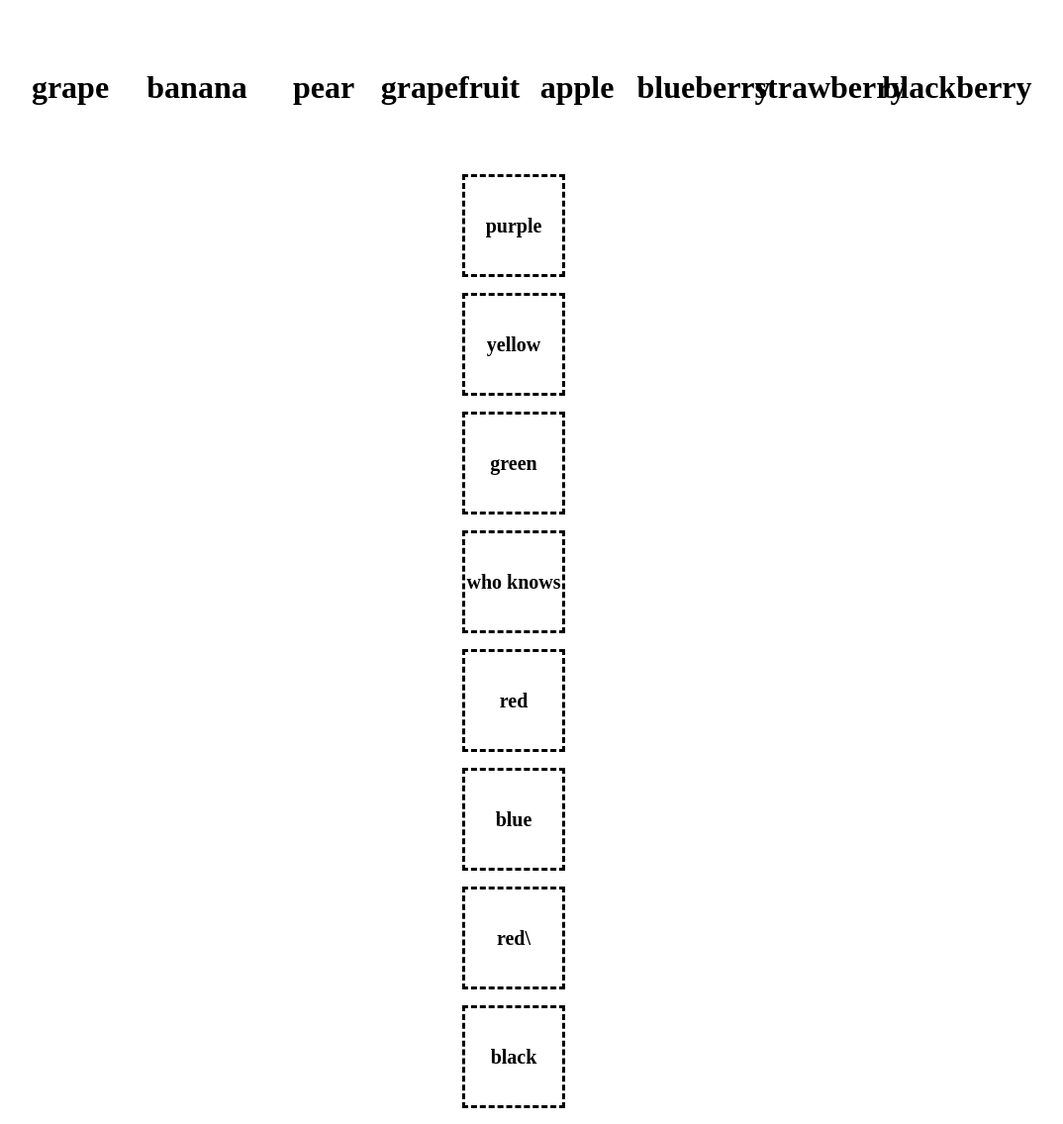
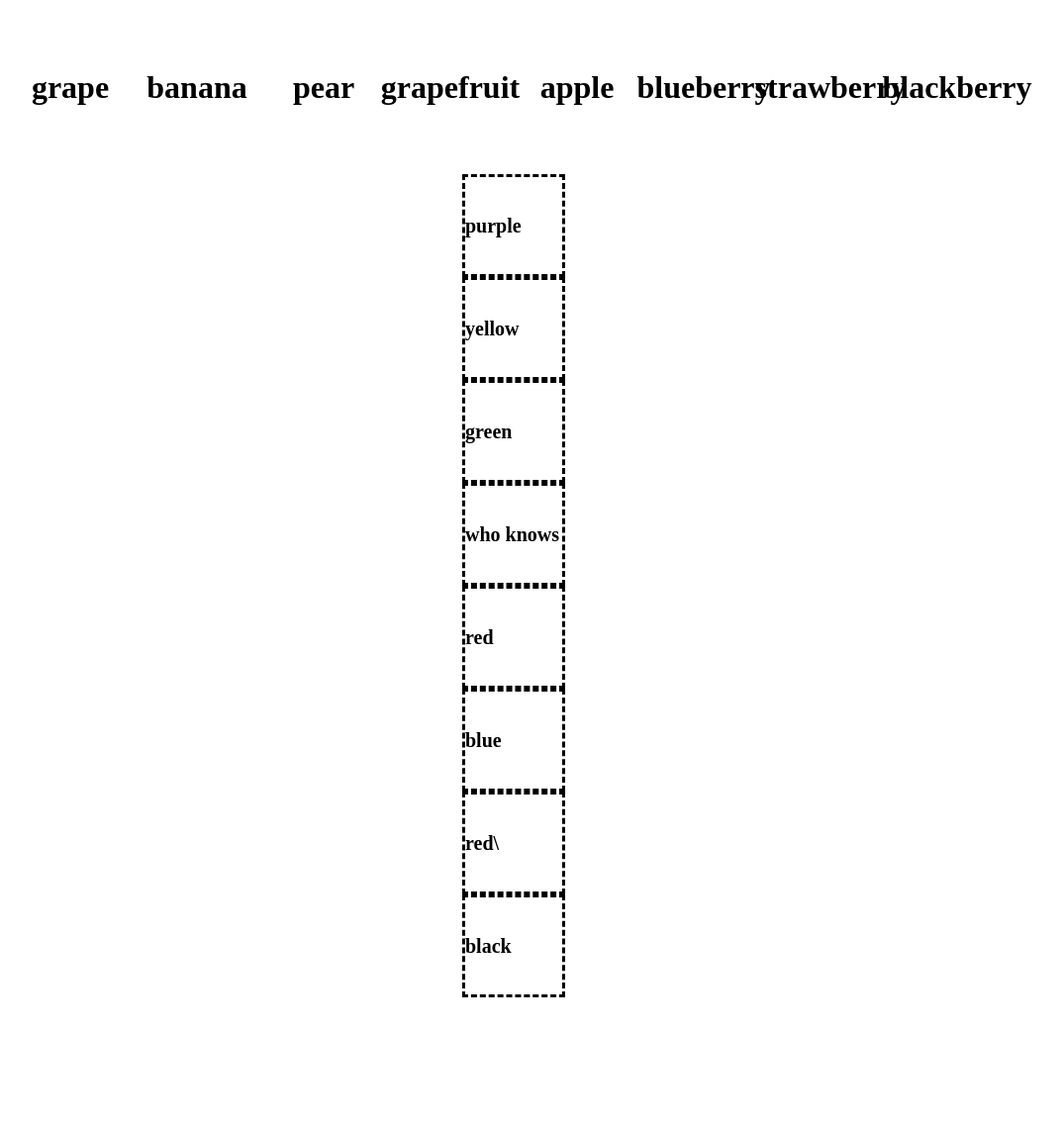
Before and after one commit to Logan-Borzych/quizlet2electricboogaloo, a Flask app: page /match/1 in a window 1280 px wide. Shown: the part 48-1184 px from the top of the page at 99% size, without its empty margins (121-1195 px from the left). After the commit the page ends 1056 px from the top, so only its background shows below. Run offline with Flask 3, Linux system fonts and the light colour scheme; some libraries are stand-ins or nearby versions.

Commit message:
hAdhajwd

```diff
--- a/static/css/matchingcss.css
+++ b/static/css/matchingcss.css
@@ -28,11 +28,11 @@
 .droppable {
   height: 6.5rem;
   width: 6.5rem;
-  margin: 1rem auto;
+  margin: auto;
   display: flex;
-  justify-content: center;
+  justify-content: horizontal;
   align-items: center;
-  flex-direction: column;
+  flex-direction: row;
   text-align: center;
   font-size: 4rem;
   font-weight: bold;
```
Also changed, not shown: templates/learn.html (added, +8 -0 lines).
